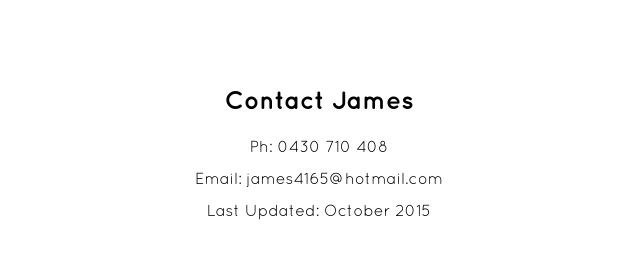
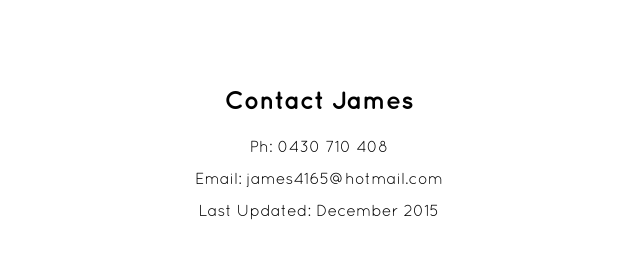
Before and after one commit to jamesryan83/My-Site, a website: page src/public/index.html at #/contact in a window 1280 px wide. Shown: the part 252-510 px from the top of the page, 319-959 px from the left. Drawn offline with Linux system fonts and the light colour scheme.

Commit message:
Change last updated date

```diff
--- a/src/public/views/contact.html
+++ b/src/public/views/contact.html
@@ -3,6 +3,6 @@
         <h1>Contact James</h1>
         Ph: 0430 710 408 <br>
         Email: james4165@hotmail.com <br>
-        Last Updated: October 2015
+        Last Updated: December 2015
     </div>
 </div>
```
